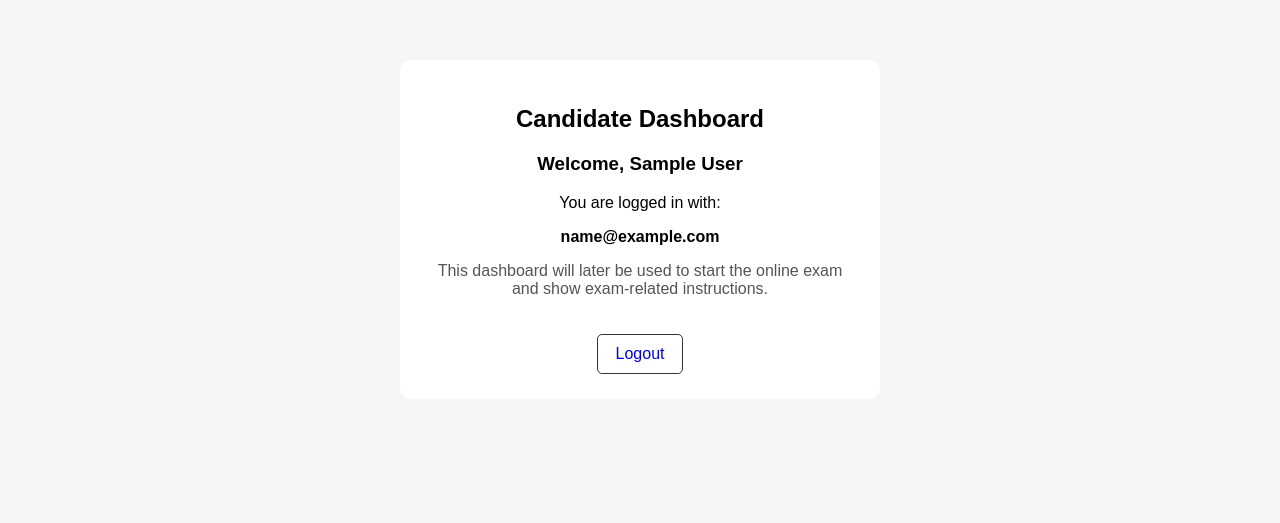
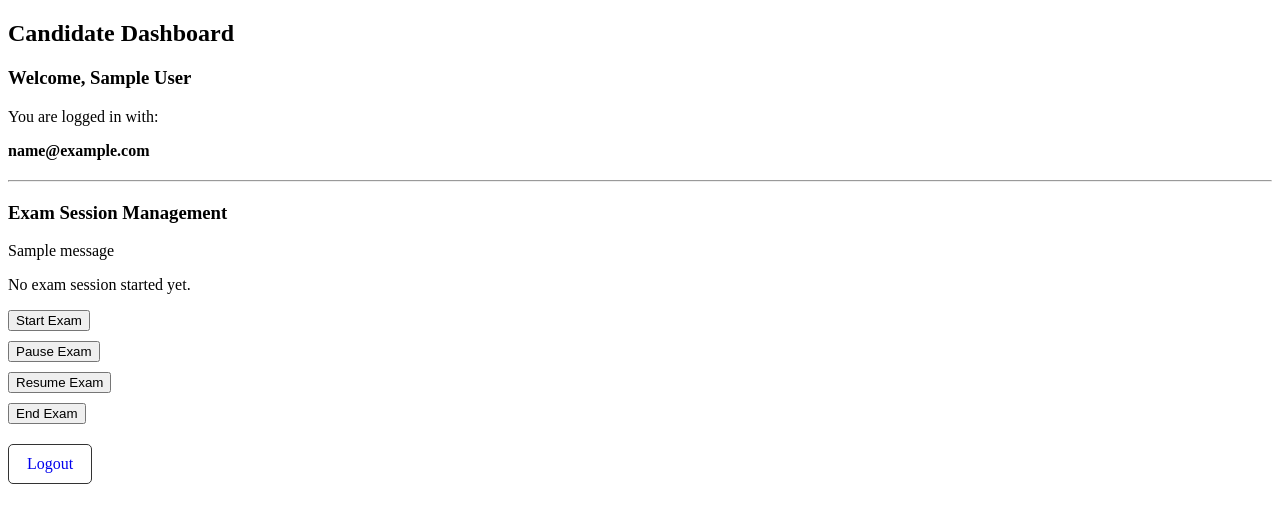
Before and after one commit to Ayusshhh-10/Springboard, a Flask app: page /dashboard in a window 1280 px wide. Shown: the top 523 px of the page. Run offline with Flask 3, Linux system fonts and the light colour scheme; the visitor is signed in with stand-in values (Sample User, id 1); tables that the repository leaves empty hold one stand-in row (values such as "Sample post"); one stand-in notice (Sample message) is shown.

Commit message:
Added OpenCV photo capture session management and Faker sample data

```diff
--- a/app.py
+++ b/app.py
@@ -1,15 +1,47 @@
+import os
 import re
+import cv2
+from datetime import datetime
 from flask import Flask, render_template, request, redirect, url_for, flash, session
+
 from utils.db import get_db_connection, init_db
 
 
 app = Flask(__name__)
 app.secret_key = "online_exam_secret_key"
 
+PHOTO_FOLDER = "uploads/candidate_photos"
+os.makedirs(PHOTO_FOLDER, exist_ok=True)
+
 
 def is_valid_email(email):
     pattern = r"^[\w\.-]+@[\w\.-]+\.\w+$"
     return re.match(pattern, email)
+
+
+def capture_candidate_photo(candidate_id):
+    camera = cv2.VideoCapture(0, cv2.CAP_DSHOW)
+
+    if not camera.isOpened():
+        return None
+
+    ret = False
+    frame = None
+
+    for _ in range(10):
+        ret, frame = camera.read()
+
+    camera.release()
+
+    if not ret or frame is None:
+        return None
+
+    photo_name = f"{candidate_id}_{datetime.now().strftime('%Y%m%d_%H%M%S')}.jpg"
+    photo_path = os.path.join(PHOTO_FOLDER, photo_name)
+
+    cv2.imwrite(photo_path, frame)
+
+    return photo_path.replace("\\", "/")
 
 
 @app.route("/")
@@ -24,7 +56,6 @@ def register():
         name = request.form.get("name", "").strip()
         email = request.form.get("email", "").strip()
         password = request.form.get("password", "").strip()
-        photo_path = ""
 
         if not candidate_id or not name or not email or not password:
             flash("All fields are required.")
@@ -56,6 +87,13 @@ def register():
             flash("This Candidate ID is already registered. Please use another ID.")
             return redirect(url_for("register"))
 
+        photo_path = capture_candidate_photo(candidate_id)
+
+        if not photo_path:
+            connection.close()
+            flash("Photo capture failed. Please check your webcam and try again.")
+            return redirect(url_for("register"))
+
         connection.execute(
             """
             INSERT INTO candidates
@@ -68,7 +106,7 @@ def register():
         connection.commit()
         connection.close()
 
-        flash("Candidate registered successfully. Please login now.")
+        flash("Candidate registered successfully with photo. Please login now.")
         return redirect(url_for("login"))
 
     return render_template("registration.html")
@@ -115,15 +153,183 @@ def login():
 
 @app.route("/dashboard")
 def dashboard():
-    if "candidate_email" not in session:
+    if "candidate_id" not in session:
         flash("Please login first.")
         return redirect(url_for("login"))
+
+    connection = get_db_connection()
+
+    current_session = connection.execute(
+        """
+        SELECT * FROM exam_sessions
+        WHERE candidate_id = ?
+        ORDER BY session_id DESC
+        LIMIT 1
+        """,
+        (session["candidate_id"],)
+    ).fetchone()
+
+    connection.close()
 
     return render_template(
         "dashboard.html",
         candidate_name=session["candidate_name"],
-        candidate_email=session["candidate_email"]
+        candidate_email=session["candidate_email"],
+        current_session=current_session
     )
+
+
+@app.route("/start-exam", methods=["POST"])
+def start_exam():
+    if "candidate_id" not in session:
+        flash("Please login first.")
+        return redirect(url_for("login"))
+
+    candidate_id = session["candidate_id"]
+    start_time = datetime.now().strftime("%Y-%m-%d %H:%M:%S")
+
+    connection = get_db_connection()
+
+    active_session = connection.execute(
+        """
+        SELECT * FROM exam_sessions
+        WHERE candidate_id = ? AND status IN ('Started', 'Paused', 'Resumed')
+        ORDER BY session_id DESC
+        LIMIT 1
+        """,
+        (candidate_id,)
+    ).fetchone()
+
+    if active_session:
+        connection.close()
+        flash("An exam session is already active.")
+        return redirect(url_for("dashboard"))
+
+    connection.execute(
+        """
+        INSERT INTO exam_sessions
+        (candidate_id, start_time, end_time, status)
+        VALUES (?, ?, ?, ?)
+        """,
+        (candidate_id, start_time, "", "Started")
+    )
+
+    connection.commit()
+    connection.close()
+
+    flash("Exam session started successfully.")
+    return redirect(url_for("dashboard"))
+
+
+@app.route("/pause-exam", methods=["POST"])
+def pause_exam():
+    if "candidate_id" not in session:
+        flash("Please login first.")
+        return redirect(url_for("login"))
+
+    connection = get_db_connection()
+
+    active_session = connection.execute(
+        """
+        SELECT * FROM exam_sessions
+        WHERE candidate_id = ? AND status IN ('Started', 'Resumed')
+        ORDER BY session_id DESC
+        LIMIT 1
+        """,
+        (session["candidate_id"],)
+    ).fetchone()
+
+    if not active_session:
+        connection.close()
+        flash("No active exam session found to pause.")
+        return redirect(url_for("dashboard"))
+
+    connection.execute(
+        "UPDATE exam_sessions SET status = ? WHERE session_id = ?",
+        ("Paused", active_session["session_id"])
+    )
+
+    connection.commit()
+    connection.close()
+
+    flash("Exam session paused.")
+    return redirect(url_for("dashboard"))
+
+
+@app.route("/resume-exam", methods=["POST"])
+def resume_exam():
+    if "candidate_id" not in session:
+        flash("Please login first.")
+        return redirect(url_for("login"))
+
+    connection = get_db_connection()
+
+    paused_session = connection.execute(
+        """
+        SELECT * FROM exam_sessions
+        WHERE candidate_id = ? AND status = 'Paused'
+        ORDER BY session_id DESC
+        LIMIT 1
+        """,
+        (session["candidate_id"],)
+    ).fetchone()
+
+    if not paused_session:
+        connection.close()
+        flash("No paused exam session found to resume.")
+        return redirect(url_for("dashboard"))
+
+    connection.execute(
+        "UPDATE exam_sessions SET status = ? WHERE session_id = ?",
+        ("Resumed", paused_session["session_id"])
+    )
+
+    connection.commit()
+    connection.close()
+
+    flash("Exam session resumed.")
+    return redirect(url_for("dashboard"))
+
+
+@app.route("/end-exam", methods=["POST"])
+def end_exam():
+    if "candidate_id" not in session:
+        flash("Please login first.")
+        return redirect(url_for("login"))
+
+    end_time = datetime.now().strftime("%Y-%m-%d %H:%M:%S")
+
+    connection = get_db_connection()
+
+    active_session = connection.execute(
+        """
+        SELECT * FROM exam_sessions
+        WHERE candidate_id = ? AND status IN ('Started', 'Paused', 'Resumed')
+        ORDER BY session_id DESC
+        LIMIT 1
+        """,
+        (session["candidate_id"],)
+    ).fetchone()
+
+    if not active_session:
+        connection.close()
+        flash("No active exam session found to end.")
+        return redirect(url_for("dashboard"))
+
+    connection.execute(
+        """
+        UPDATE exam_sessions
+        SET end_time = ?, status = ?
+        WHERE session_id = ?
+        """,
+        (end_time, "Ended", active_session["session_id"])
+    )
+
+    connection.commit()
+    connection.close()
+
+    flash("Exam session ended successfully.")
+    return redirect(url_for("dashboard"))
 
 
 @app.route("/logout")
--- a/static/css/style.css
+++ b/static/css/style.css
@@ -1,65 +1,9 @@
-body {
-    font-family: Arial, sans-serif;
-    background-color: #f4f6f8;
+hr {
+    margin: 20px 0;
 }
 
-.container {
-    width: 430px;
-    margin: 60px auto;
-    background-color: white;
-    padding: 25px;
-    border-radius: 10px;
-}
-
-h2 {
-    text-align: center;
-}
-
-.subtitle {
-    text-align: center;
-    color: #555;
-}
-
-label {
-    display: block;
-    margin-top: 15px;
-    font-weight: bold;
-}
-
-input {
-    width: 100%;
-    padding: 10px;
-    margin-top: 5px;
-    box-sizing: border-box;
-}
-
-button {
-    width: 100%;
-    margin-top: 20px;
-    padding: 12px;
-    border: none;
-    cursor: pointer;
-    font-size: 16px;
-}
-
-.message {
-    text-align: center;
-    color: green;
-    font-weight: bold;
-}
-
-.link-text {
-    text-align: center;
-    margin-top: 15px;
-}
-
-.link-text a {
-    text-decoration: none;
-    font-weight: bold;
-}
-
-.dashboard-card {
-    text-align: center;
+.dashboard-card form {
+    margin-top: 10px;
 }
 
 .logout-btn {
--- a/templates/dashboard.html
+++ b/templates/dashboard.html
@@ -9,9 +9,42 @@
     <p>You are logged in with:</p>
     <p><strong>{{ candidate_email }}</strong></p>
 
-    <p class="subtitle">
-        This dashboard will later be used to start the online exam and show exam-related instructions.
-    </p>
+    <hr>
+
+    <h3>Exam Session Management</h3>
+
+    {% with messages = get_flashed_messages() %}
+        {% if messages %}
+            {% for message in messages %}
+                <p class="message">{{ message }}</p>
+            {% endfor %}
+        {% endif %}
+    {% endwith %}
+
+    {% if current_session %}
+        <p><strong>Session ID:</strong> {{ current_session["session_id"] }}</p>
+        <p><strong>Start Time:</strong> {{ current_session["start_time"] }}</p>
+        <p><strong>End Time:</strong> {{ current_session["end_time"] }}</p>
+        <p><strong>Status:</strong> {{ current_session["status"] }}</p>
+    {% else %}
+        <p>No exam session started yet.</p>
+    {% endif %}
+
+    <form method="POST" action="{{ url_for('start_exam') }}">
+        <button type="submit">Start Exam</button>
+    </form>
+
+    <form method="POST" action="{{ url_for('pause_exam') }}">
+        <button type="submit">Pause Exam</button>
+    </form>
+
+    <form method="POST" action="{{ url_for('resume_exam') }}">
+        <button type="submit">Resume Exam</button>
+    </form>
+
+    <form method="POST" action="{{ url_for('end_exam') }}">
+        <button type="submit">End Exam</button>
+    </form>
 
     <a class="logout-btn" href="{{ url_for('logout') }}">Logout</a>
 </div>
--- a/templates/registration.html
+++ b/templates/registration.html
@@ -4,7 +4,9 @@
 
 <h2>Candidate Registration</h2>
 
-<p class="subtitle">Enter candidate details for the online examination system.</p>
+<p class="subtitle">
+    Enter candidate details. Your photo will be captured using the webcam during registration.
+</p>
 
 {% with messages = get_flashed_messages() %}
     {% if messages %}
@@ -27,7 +29,7 @@
     <label>Password</label>
     <input type="password" name="password" placeholder="Enter Password" required>
 
-    <button type="submit">Register Candidate</button>
+    <button type="submit">Register and Capture Photo</button>
 </form>
 
 <p class="link-text">
```
Also changed, not shown: sample_data/sample_candidates.csv (added, +21 -0 lines), utils/fake_data.py (+48 -0 lines), 1 other file.
